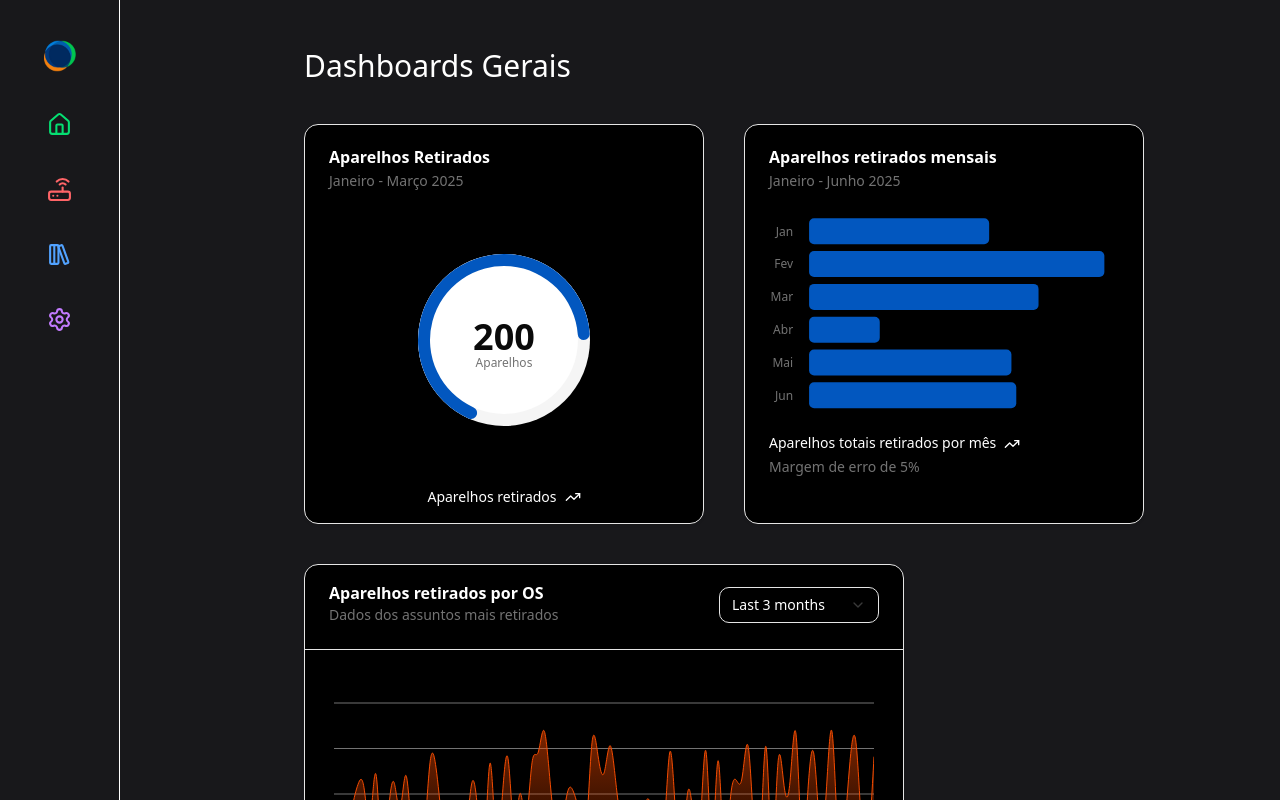
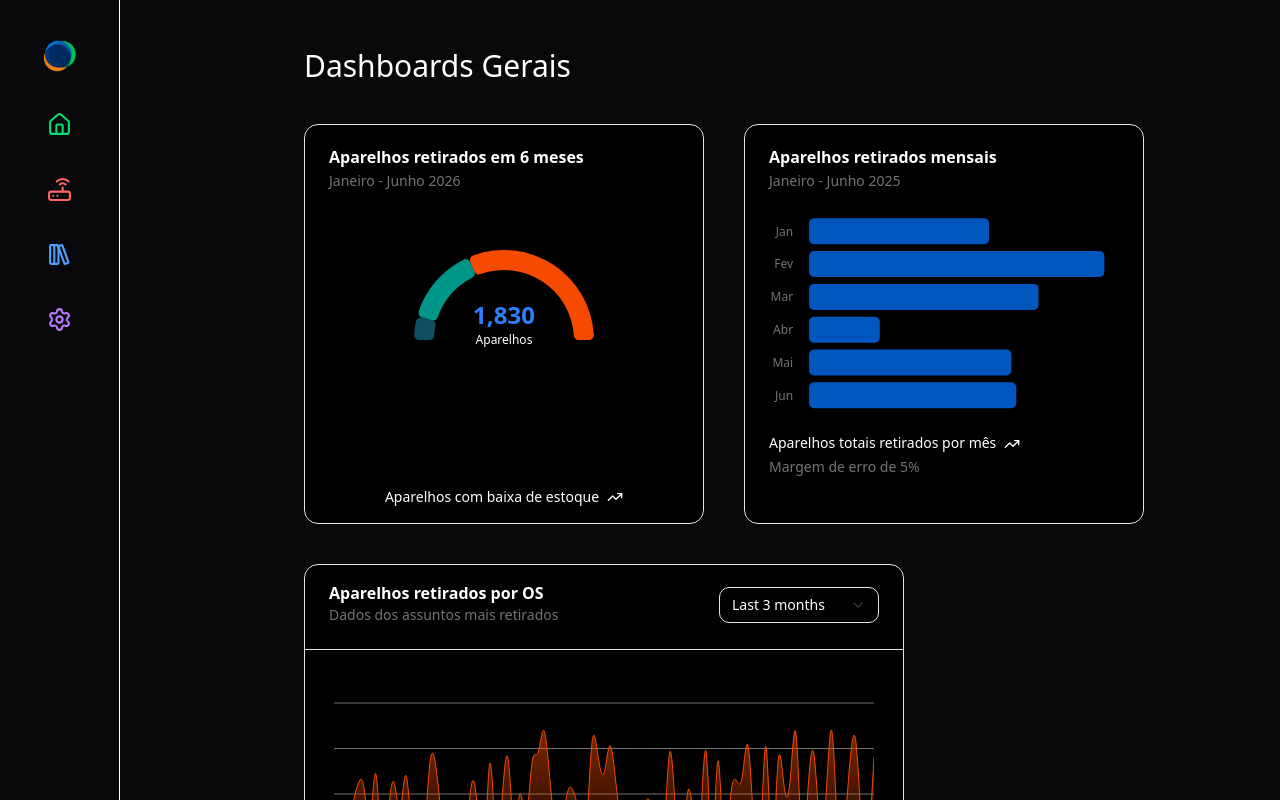
Before and after one commit to Pabloodev/smartstock, a Next.js app: page /home in a window 1280 px wide. Built offline with nearby package versions, Linux system fonts and the light colour scheme.

Commit message:
fix chart radial

```diff
--- a/app/home/layout.jsx
+++ b/app/home/layout.jsx
@@ -2,7 +2,7 @@ import Sidenav from "../ui/components/sidenav"
 
 export default function homeLayout({ children }) {
   return (
-    <div className="flex h-screen flex-col md:flex-row md:overflow-hidden bg-zinc-900">
+    <div className="flex h-screen flex-col md:flex-row md:overflow-hidden bg-zinc-950">
       <div className="w-full flex-none md:w-64">
         <Sidenav />
       </div>
--- a/app/home/page.jsx
+++ b/app/home/page.jsx
@@ -9,7 +9,7 @@ export default function Page() {
       <h1 className="mb-10 text-3xl">Dashboards Gerais</h1>
 
       <div className="flex items-center gap-10 flex-wrap">
-        <ChartRadial />
+      <ChartRadial />
         <ChartBarHorizontal />
         <ChartAreaInteractive />
       </div>
--- a/app/home/records/page.jsx
+++ b/app/home/records/page.jsx
@@ -1,7 +1,8 @@
 export default function Page() {
   return (
-    <div>
-      <h1>Pagina de registros</h1>
+    <div className="flex flex-col items-center justify-center">
+      <h1 className="text-3xl font-bold mb-4">Página de Registros</h1>
+      <p className="text-lg text-gray-600">Esta página ainda está em construção. Por favor, volte em breve!</p>
     </div>
-  )
+  );
 }
--- a/app/home/settings/page.jsx
+++ b/app/home/settings/page.jsx
@@ -1,7 +1,8 @@
 export default function Page() {
   return (
-    <div>
-      <h1>Pagina de configuração</h1>
+    <div className="flex flex-col items-center justify-center">
+      <h1 className="text-3xl font-bold mb-4">Página de Configurações</h1>
+      <p className="text-lg text-gray-600">Esta página ainda está em construção. Por favor, volte em breve!</p>
     </div>
-  )
+  );
 }
--- a/app/ui/components/chartRadial.jsx
+++ b/app/ui/components/chartRadial.jsx
@@ -1,13 +1,7 @@
 "use client"
 
 import { TrendingUp } from "lucide-react"
-import {
-  Label,
-  PolarGrid,
-  PolarRadiusAxis,
-  RadialBar,
-  RadialBarChart,
-} from "recharts"
+import { Label, PolarRadiusAxis, RadialBar, RadialBarChart } from "recharts"
 
 import {
   Card,
@@ -16,74 +10,74 @@ import {
   CardFooter,
   CardHeader,
   CardTitle,
-} from '@/app/ui/components/card'
+} from "@/app/ui/components/card"
+import {
+  ChartConfig,
+  ChartContainer,
+  ChartTooltip,
+  ChartTooltipContent,
+} from "@/app/ui/components/chart"
 
-import { ChartConfig, ChartContainer } from '@/app/ui/components/chart'
+export const description = "A radial chart with stacked sections"
 
-const chartData = [
-  { browser: "safari", visitors: 200, fill: "#0257bf" }, // azul piscina
-]
+const chartData = [{ month: "january", zte: 1260, intelbras: 570, cianet: 170 }]
 
 const chartConfig = {
-  visitors: {
-    label: "Visitors",
+  zte: {
+    label: "zte",
+    color: "var(--chart-1)",
   },
-  safari: {
-    label: "Safari",
-    color: "hsl(var(--chart-2))",
+  intelbras: {
+    label: "intelbras",
+    color: "var(--chart-2)",
+  },
+  cianet: {
+    label: "cianet",
+    color: "var(--chart-3)",
   },
 }
 
 export default function ChartRadial() {
+  const totalVisitors = chartData[0].zte + chartData[0].intelbras
+
   return (
-    <Card className="flex flex-col w-[400px] h-[400px] bg-white text-white bg-black">
+    <Card className="flex flex-col w-[400px] h-[400px] text-white bg-black">
       <CardHeader className="items-center pb-0">
-        <CardTitle>Aparelhos Retirados</CardTitle>
-        <CardDescription>Janeiro - Março 2025</CardDescription>
+        <CardTitle>Aparelhos retirados em 6 meses</CardTitle>
+        <CardDescription>Janeiro - Junho 2026</CardDescription>
       </CardHeader>
-      <CardContent className="flex-1 pb-0">
+      <CardContent className="flex flex-1 items-center pb-0">
         <ChartContainer
           config={chartConfig}
-          className="mx-auto aspect-square max-h-[250px]"
+          className="mx-auto aspect-square w-full max-w-[250px]"
         >
           <RadialBarChart
             data={chartData}
-            startAngle={0}
-            endAngle={250}
+            endAngle={180}
             innerRadius={80}
-            outerRadius={110}
+            outerRadius={130}
           >
-            <PolarGrid
-              gridType="circle"
-              radialLines={false}
-              stroke="none"
-              className="first:fill-muted last:fill-background"
-              polarRadius={[86, 74]}
+            <ChartTooltip
+              cursor={false}
+              content={<ChartTooltipContent hideLabel />}
             />
-
-            <RadialBar dataKey="visitors" background cornerRadius={10} />
             <PolarRadiusAxis tick={false} tickLine={false} axisLine={false}>
               <Label
                 content={({ viewBox }) => {
                   if (viewBox && "cx" in viewBox && "cy" in viewBox) {
                     return (
-                      <text
-                        x={viewBox.cx}
-                        y={viewBox.cy}
-                        textAnchor="middle"
-                        dominantBaseline="middle"
-                      >
+                      <text x={viewBox.cx} y={viewBox.cy} textAnchor="middle">
                         <tspan
                           x={viewBox.cx}
-                          y={viewBox.cy}
-                          className="fill-foreground text-4xl font-bold"
+                          y={(viewBox.cy || 0) - 16}
+                          className="fill-blue-500 text-2xl font-bold"
                         >
-                          {chartData[0].visitors.toLocaleString()}
+                          {totalVisitors.toLocaleString()}
                         </tspan>
                         <tspan
                           x={viewBox.cx}
-                          y={(viewBox.cy || 0) + 24}
-                          className="fill-muted-foreground"
+                          y={(viewBox.cy || 0) + 4}
+                          className="fill-white"
                         >
                           Aparelhos
                         </tspan>
@@ -93,12 +87,34 @@ export default function ChartRadial() {
                 }}
               />
             </PolarRadiusAxis>
+            <RadialBar
+              dataKey="zte"
+              stackId="a"
+              cornerRadius={5}
+              fill="var(--color-zte)"
+              className="stroke-transparent stroke-2"
+            />
+            <RadialBar
+              dataKey="intelbras"
+              fill="var(--color-intelbras)"
+              stackId="a"
+              cornerRadius={5}
+              className="stroke-transparent stroke-2"
+            />
+            <RadialBar
+              dataKey="cianet"
+              fill="var(--color-cianet)"
+              stackId="a"
+              cornerRadius={5}
+              className="stroke-transparent stroke-2"
+            />
+
           </RadialBarChart>
         </ChartContainer>
       </CardContent>
       <CardFooter className="flex-col gap-2 text-sm">
-        <div className="flex items-center gap-2 font-medium leading-none">
-          Aparelhos retirados <TrendingUp className="h-4 w-4" />
+        <div className="flex items-center gap-2 leading-none font-medium">
+          Aparelhos com baixa de estoque <TrendingUp className="h-4 w-4" />
         </div>
       </CardFooter>
     </Card>
--- a/app/ui/components/sidenav.jsx
+++ b/app/ui/components/sidenav.jsx
@@ -4,7 +4,7 @@ import { House, Router, Settings, LibraryBig } from 'lucide-react';
 
 export default function Sidenav() {
   return (
-    <div className="bg-zinc-900 h-screen w-[120px] border-r-1 border-white text-white p-10 flex flex-col items-center gap-10">
+    <div className="bg-zinc-950bg-zinc-900 h-screen w-[120px] border-r-1 border-white text-white p-10 flex flex-col items-center gap-10">
 
       <div className="flex items-center">
         <Link href={"/"}>
```
